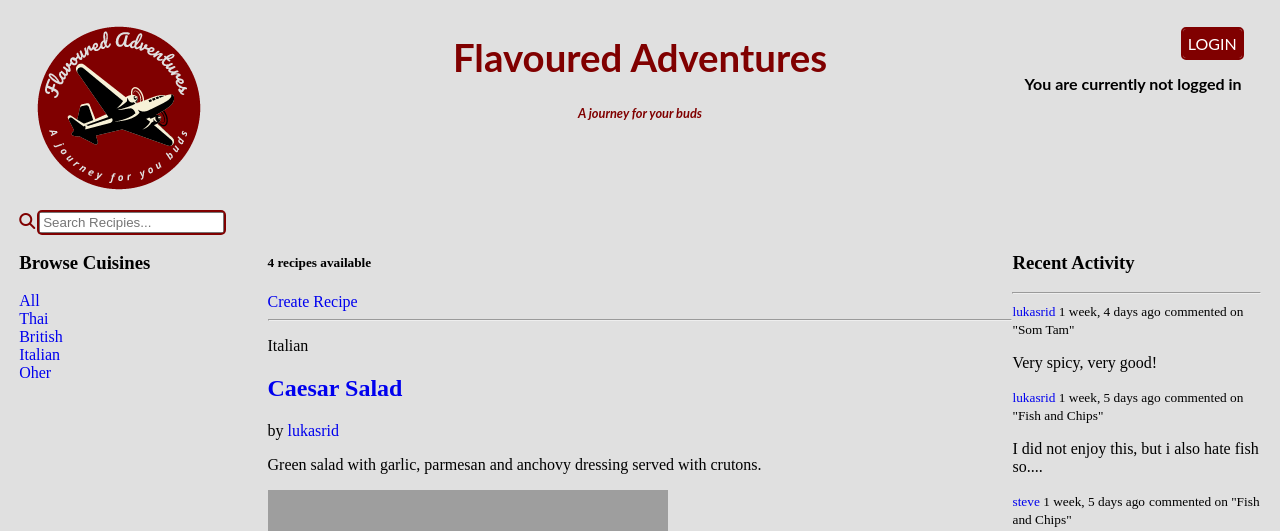
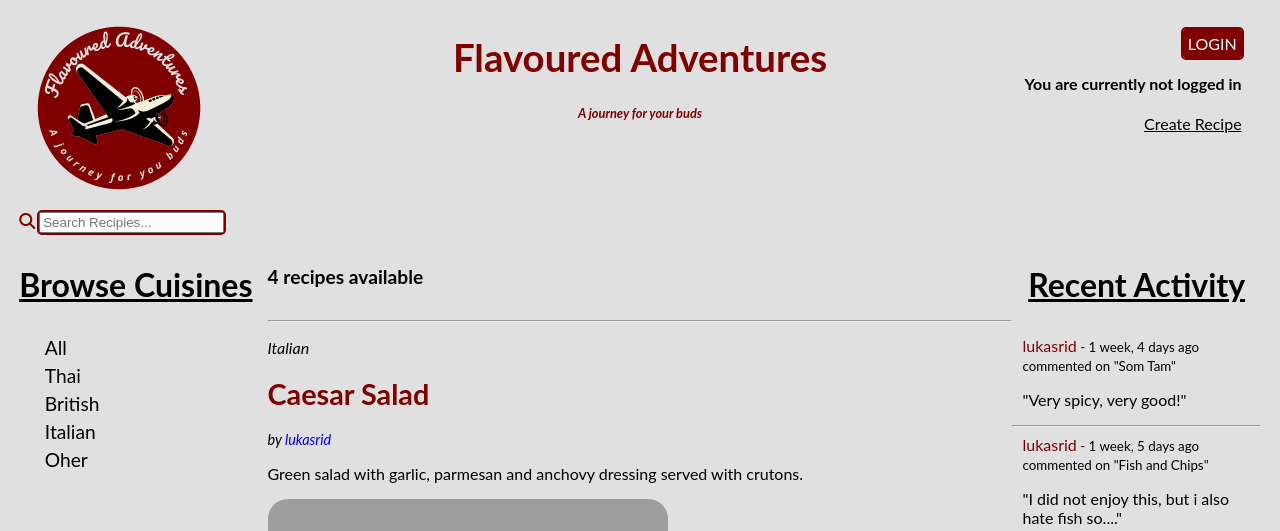
Before and after one commit to Lukasrid/recipe-tracker, a Django app: page / in a window 1280 px wide. Shown: the top 531 px of the page. Run offline with Django 4.2, Linux system fonts and the light colour scheme; data comes from the database, SQL or seed files in the repository; some libraries are stand-ins or nearby versions; grey boxes are pictures that could not be loaded.

Commit message:
continue styling

```diff
--- a/base/templates/base/activity_view.html
+++ b/base/templates/base/activity_view.html
@@ -1,13 +1,13 @@
-<h3>Recent Activity</h3>
-        <hr>
+<h3 class="side-title-right">Recent Activity</h3>
         {% for comment in recipe_comments %}
-        <div>
-            <small><a href="{% url 'user-profile' comment.user.id %}">{{comment.user}}</a> {{comment.created|timesince}} ago</small>
+        <div class="activity">
+            <small><a href="{% url 'user-profile' comment.user.id %}">{{comment.user}}</a> - {{comment.created|timesince}} ago</small>
             <small>commented on "{{comment.recipe}}"</small>
 
-            <p>{{comment}}</p>
+            <p>"{{comment}}"</p>
             {% if request.user == comment.user %}
             <a href="{% url 'delete-comment' comment.id %}">Delete</a>
             {% endif %}
         </div>
+        <hr>
         {% endfor %}
--- a/base/templates/base/cuisines_view.html
+++ b/base/templates/base/cuisines_view.html
@@ -1,6 +1,6 @@
-<h3 class="title">Browse Cuisines</h3>
-        <div>
-            <a href="{% url 'home' %}" class="cuisine-list">All</a>
+<h3 class="side-title-left">Browse Cuisines</h3>
+        <div class="cuisine-list">
+            <a href="{% url 'home' %}">All</a>
         </div>
 
         {% for cuisine in cuisines %}
--- a/base/templates/base/feed_view.html
+++ b/base/templates/base/feed_view.html
@@ -1,6 +1,6 @@
-<div>
+<div class="recipe-container">
     {% for recipe in recipes %}
-    <div>
+    <div class="middle">
         <span>
             <p>{{recipe.cuisine}}</p>
         </span>
@@ -15,6 +15,7 @@
     </div>
     {% if request.user == recipe.user %}
     <a href="{% url 'update-recipe' recipe.id %}">Edit</a>
+    p
     <a href="{% url 'delete-recipe' recipe.id %}">Delete</a>
     {% endif %}
 
--- a/base/templates/base/home.html
+++ b/base/templates/base/home.html
@@ -2,13 +2,6 @@
 
 
 {% block content %}
-
-<style>
-    .home-container {
-        display: grid;
-        grid-template-columns: 1fr 3fr 1fr
-    }
-</style>
 
 
 <div class="home-container">
@@ -18,11 +11,9 @@
     </div>
 
     <div>
+
         <h5>{{recipes_count}} recipes available</h5>
-        <a href="{% url 'create-recipe' %}">Create Recipe</a>
-
         <hr>
-
         {% include 'base/feed_view.html' %}
 
     </div>
--- a/static/styles/styles.css
+++ b/static/styles/styles.css
@@ -8,6 +8,11 @@ body {
 
 a {
     text-decoration: none;
+}
+
+.home-container {
+    display: grid;
+    grid-template-columns: 1fr 3fr 1fr
 }
 
 .nav-container {
@@ -68,3 +73,79 @@ a {
 .login-btn-txt {
     color: white;
 }
+
+.side-title-left, .side-title-right {
+    font-size: 2em;
+    font-family: Lato, "Courgette", Tahoma, Sans-Serif;
+    text-decoration: underline;
+}
+
+.side-title-right {
+    text-align: center;
+}
+
+.cuisine-list {
+    font-family: Lato, "Open Sans", Tahoma, Sans-Serif;
+    font-size: 1.2em;
+    margin-left: 2vw;
+    margin-bottom: 5px;
+}
+
+.cuisine-list > a {
+    color: black;
+}
+
+.activity {
+    font-family: Lato, "Open Sans", Tahoma, Sans-Serif;
+    font-size: 1em;
+    margin-left: 10px;
+}
+
+.activity > a {
+    font-size: small;
+    color: #800000;
+}
+
+.activity > small > a {
+    color: #800000;
+    font-size: 1.2em;
+}
+
+.home-container > div > h5 {
+    font-size: 1.2em;
+    font-family: Lato, "Courgette", Tahoma, Sans-Serif;
+}
+
+.home-container > div > a {
+    color: #800000;
+    font-family: Lato, "Open Sans", Tahoma, Sans-Serif;
+    font-size: 1,2em;
+}
+
+.middle > span > p {
+    font-family: Lato, "Open Sans", Tahoma, Sans-Serif;
+    font-style: italic;
+}
+
+.middle > div > h2 > a {
+    font-family: Lato, "Courgette", Tahoma, Sans-Serif;
+    color: #800000;
+    font-size: 1.2em;
+}
+
+.middle > div > p, .middle > div > a  {
+    font-family: Lato, "Open Sans", Tahoma, Sans-Serif;
+    color: black;
+    font-size: 1em;
+    font-style: italic;
+    font-size: 0.9em;
+}
+
+.middle > p {
+    font-family: Lato, "Open Sans", Tahoma, Sans-Serif;
+    color: black;
+}
+
+.middle > img {
+    border-radius: 20px;
+}
--- a/templates/navbar.html
+++ b/templates/navbar.html
@@ -25,7 +25,7 @@
 
     <div>
         <h1 class="logo">Flavoured Adventures</h1>
-        <p class="slogan" style="font-weight: bold; font-style: italic;">A journey for your buds</p>
+        <p class="slogan">A journey for your buds</p>
     </div>
 
     <div class="login-container">
@@ -40,6 +40,7 @@
         </span>
         <h4 class="login">You are currently not logged in</h4>
         {% endif %}
+        <a href="{% url 'create-recipe' %}" style="color: black; text-decoration: underline;">Create Recipe</a>
     </div>
 
 </div>
```
